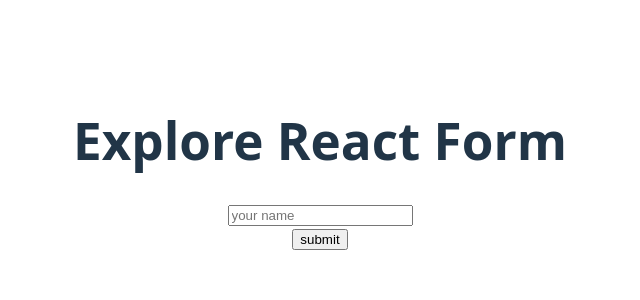
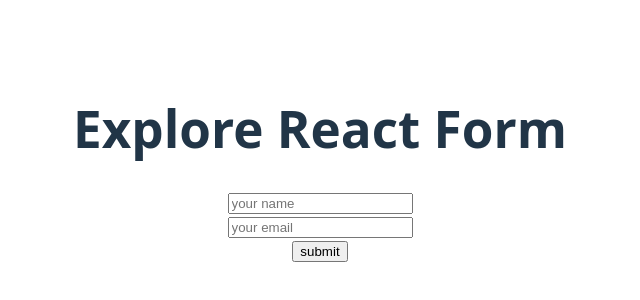
Before and after one commit to Badsha012/explore-react-from, a React app: page / in a window 1280 px wide. Shown: the part 236-536 px from the top of the page, without its empty margins (320-960 px from the left). Built offline with nearby package versions, Linux system fonts and the light colour scheme; the HTML template or start-up script is replaced by a standard one.

Commit message:
five commit

```diff
--- a/src/Components/SimpleFrom/SimpleFrom.jsx
+++ b/src/Components/SimpleFrom/SimpleFrom.jsx
@@ -4,6 +4,8 @@
 const handleSubmit=(e)=>{
     e.preventDefault();
     console.log(e.target.name.value);
+
+    console.log(e.target.email.value)
 }
 
     return (
@@ -15,7 +17,14 @@
 
                 <br></br>
 
-                <input type="submit" value="submit" />
+
+                <input type="email" name='email' placeholder='your email' />
+
+                <br></br>
+                <input type='submit' value='submit'></input>
+
+
+
 
 
             </form>
```
